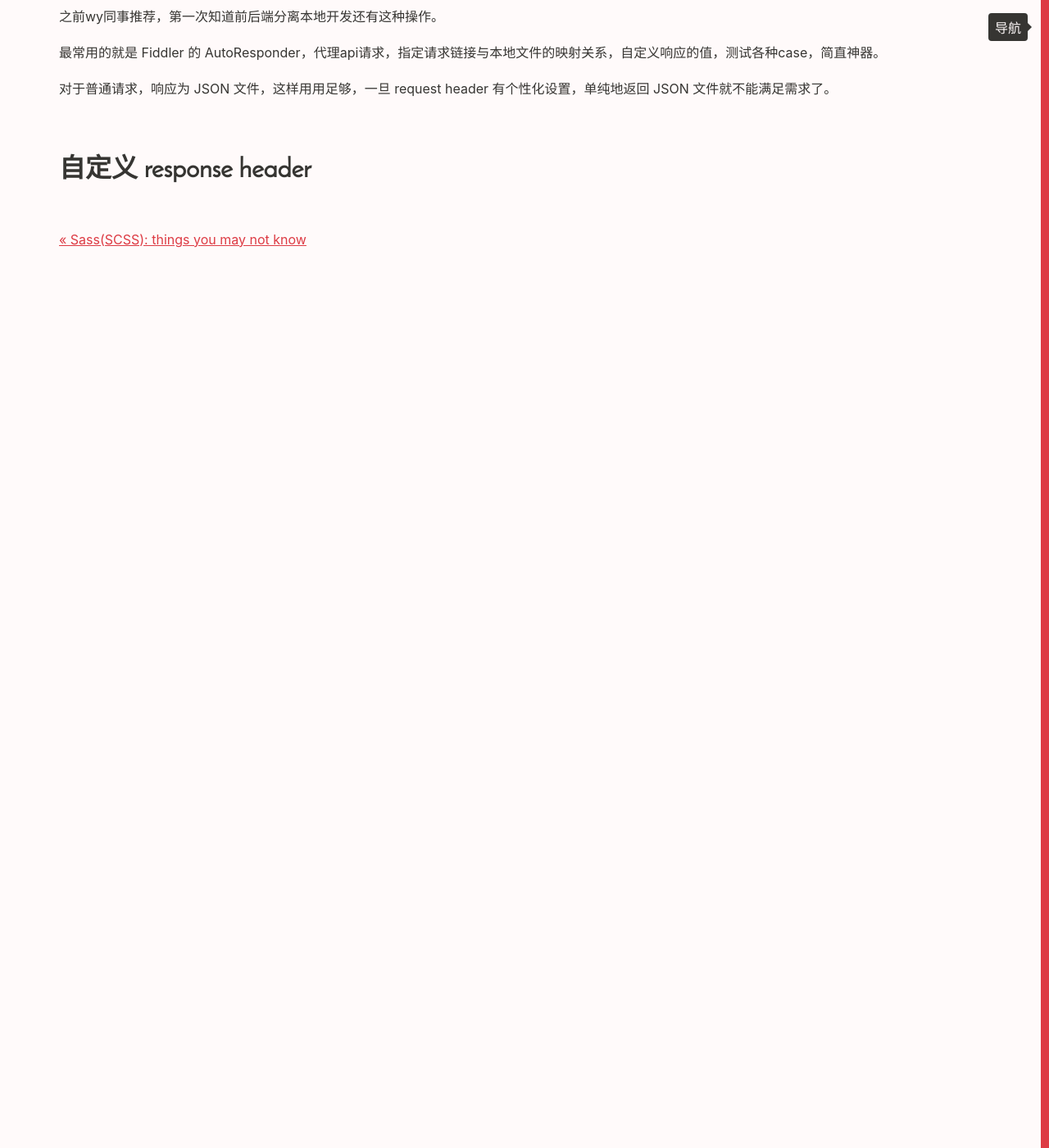
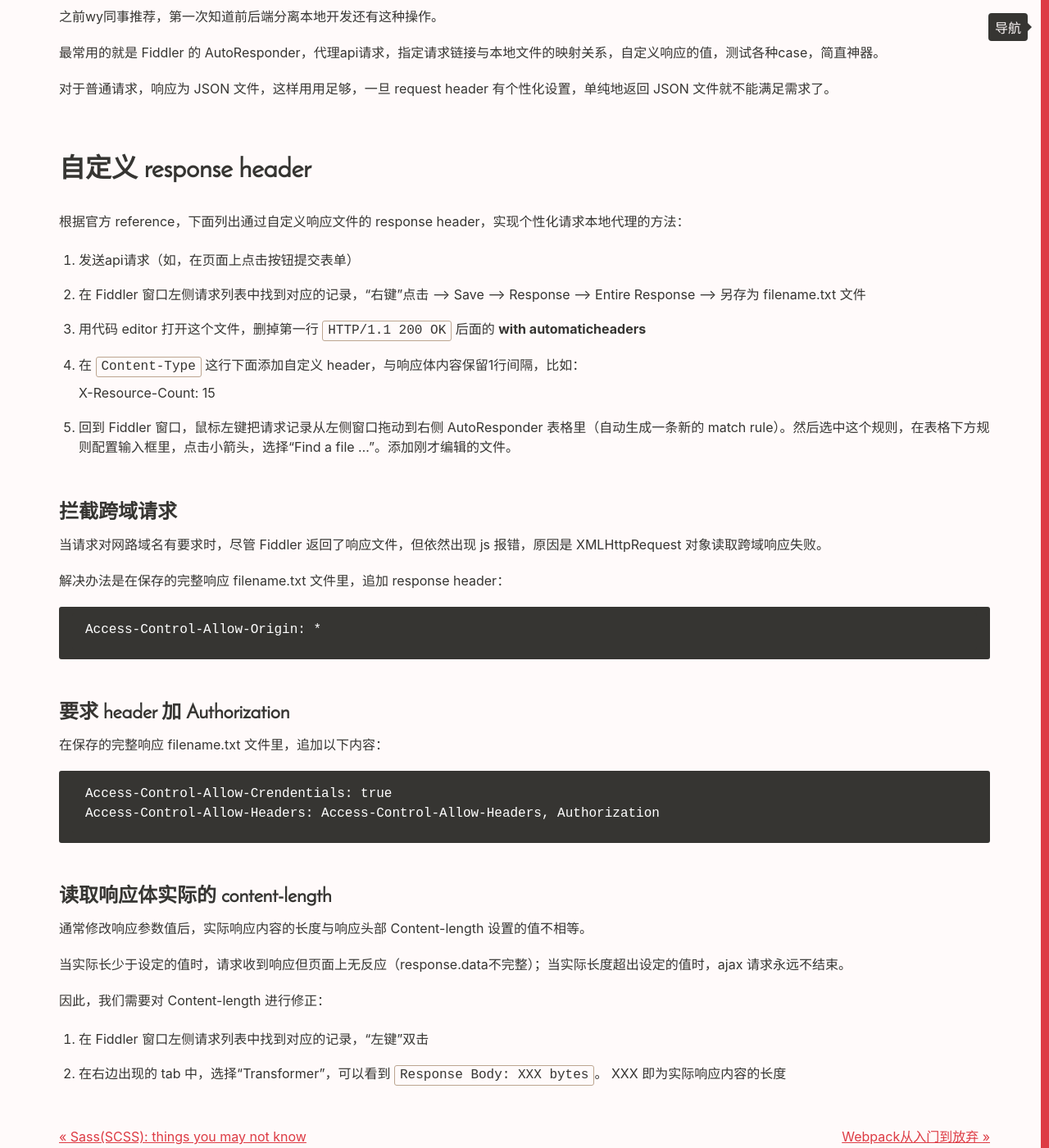
Before and after one commit to Vivi-wu/dive-into-web, a Jekyll site: the page built from _posts/2017-04-14-Fiddler-auto-responder-.markdown, in a window 1280 px wide and 1400 px high, scrolled down 198 px. Shown: the whole window at 82% size. Built offline with Jekyll 4.4.1, drawn with Linux system fonts in a browser that asks for light colours.

Commit message:
Add|Update 添加 vue cli 项目开发实践经验、webpack学习、更新表单元素
fiddler auto response 使用的技巧

```diff
--- a/_posts/2014-04-20-HTML-Forms-and-Form-Elements.markdown
+++ b/_posts/2014-04-20-HTML-Forms-and-Form-Elements.markdown
@@ -187,5 +187,5 @@ The size of a text area can be specified by the _cols_ and _rows_ attributes, or
 
 1. 当表单中只有唯一的input输入区域，当侦听到键盘事件keycode为13时，则自动提交表单
 2. 提交方法为 post、patch 等，设置禁止连续点击按钮效果
-3. 对于输入域的值做 trim 处理，去掉首位的空格
+3. 对于用户的输入做 trim 处理，去掉首位的空格
 4. 指定表单里某个输入域获取光标焦点 `form['myName'].focus()`，采用的是指定元素获得焦点的方法 `HTMLElement.focus()`
--- a/_posts/2014-04-21-HTML-Input-Types.markdown
+++ b/_posts/2014-04-21-HTML-Input-Types.markdown
@@ -41,6 +41,12 @@ category: HTML
     <input type="button">
 
 定义了一个可以点击的按钮，按钮上显示的文字由 _value_ 特性决定。
+
+### file
+
+    <input type="file">
+
+通过绑定 onclick（清空输入域的value） 和 onchange（提交表单）事件，可以实现"点击"按钮——>打开文件系统对话框——>选择一个文件——>"确定"——>关闭对话框后上传文件的功能。
 
 ## HTML5 Input Types
 
--- a/_posts/2014-04-22-HTML-Input-Attributes.markdown
+++ b/_posts/2014-04-22-HTML-Input-Attributes.markdown
@@ -163,6 +163,8 @@ Quantity (between 1 and 5):
 
 该特性指定一个输入元素的值需要遵循的 regular expression 常规表达式。支持这个特性的输入类型有：**text**，**search**，**url**，**tel**，**email** 和 **password**。
 
+要求输入的值是完全符合 pattern 要求的规则（换句话说，pattern 特性的值 has to match the entire string）
+
 注意：IE9 及之前版本和 Sarari 不支持该特性。
 
 ### placeholder
--- a/_posts/2017-04-14-Fiddler-auto-responder-.markdown
+++ b/_posts/2017-04-14-Fiddler-auto-responder-.markdown
@@ -10,4 +10,43 @@ Telerik Fiddler 主要用在 Windows 系统下，官方也有 mac os 版，但
 
 对于普通请求，响应为 JSON 文件，这样用用足够，一旦 request header 有个性化设置，单纯地返回 JSON 文件就不能满足需求了。
 
+<!--more-->
+
 ## 自定义 response header
+
+根据官方 reference，下面列出通过自定义响应文件的 response header，实现个性化请求本地代理的方法：
+
+1. 发送api请求（如，在页面上点击按钮提交表单）
+2. 在 Fiddler 窗口左侧请求列表中找到对应的记录，“右键”点击 ——> Save ——> Response ——> Entire Response ——> 另存为 filename.txt 文件
+3. 用代码 editor 打开这个文件，删掉第一行 `HTTP/1.1 200 OK` 后面的 **with automaticheaders**
+4. 在 `Content-Type` 这行下面添加自定义 header，与响应体内容保留1行间隔，比如：
+
+    X-Resource-Count: 15
+
+5. 回到 Fiddler 窗口，鼠标左键把请求记录从左侧窗口拖动到右侧 AutoResponder 表格里（自动生成一条新的 match rule）。然后选中这个规则，在表格下方规则配置输入框里，点击小箭头，选择“Find a file ...”。添加刚才编辑的文件。
+
+### 拦截跨域请求
+
+当请求对网路域名有要求时，尽管 Fiddler 返回了响应文件，但依然出现 js 报错，原因是 XMLHttpRequest 对象读取跨域响应失败。
+
+解决办法是在保存的完整响应 filename.txt 文件里，追加 response header：
+
+    Access-Control-Allow-Origin: *
+
+### 要求 header 加 Authorization
+
+在保存的完整响应 filename.txt 文件里，追加以下内容：
+
+    Access-Control-Allow-Crendentials: true
+    Access-Control-Allow-Headers: Access-Control-Allow-Headers, Authorization
+
+### 读取响应体实际的 content-length
+
+通常修改响应参数值后，实际响应内容的长度与响应头部 Content-length 设置的值不相等。
+
+当实际长少于设定的值时，请求收到响应但页面上无反应（response.data不完整）；当实际长度超出设定的值时，ajax 请求永远不结束。
+
+因此，我们需要对 Content-length 进行修正：
+
+1. 在 Fiddler 窗口左侧请求列表中找到对应的记录，“左键”双击
+2. 在右边出现的 tab 中，选择“Transformer”，可以看到 `Response Body: XXX bytes`。 XXX 即为实际响应内容的长度
--- /dev/null
+++ b/_posts/2017-06-01-Webpack-learning.markdown
@@ -0,0 +1,5 @@
+---
+title:  "Webpack从入门到放弃"
+category: JavaScript
+---
+1. Webpack怎么编译、打包Sass文件（`.scss`）？安装 style-loader 即可
```
Also changed, not shown: _posts/2017-08-31-JavaScript-Vue-practice.markdown (added, +57 -0 lines).
